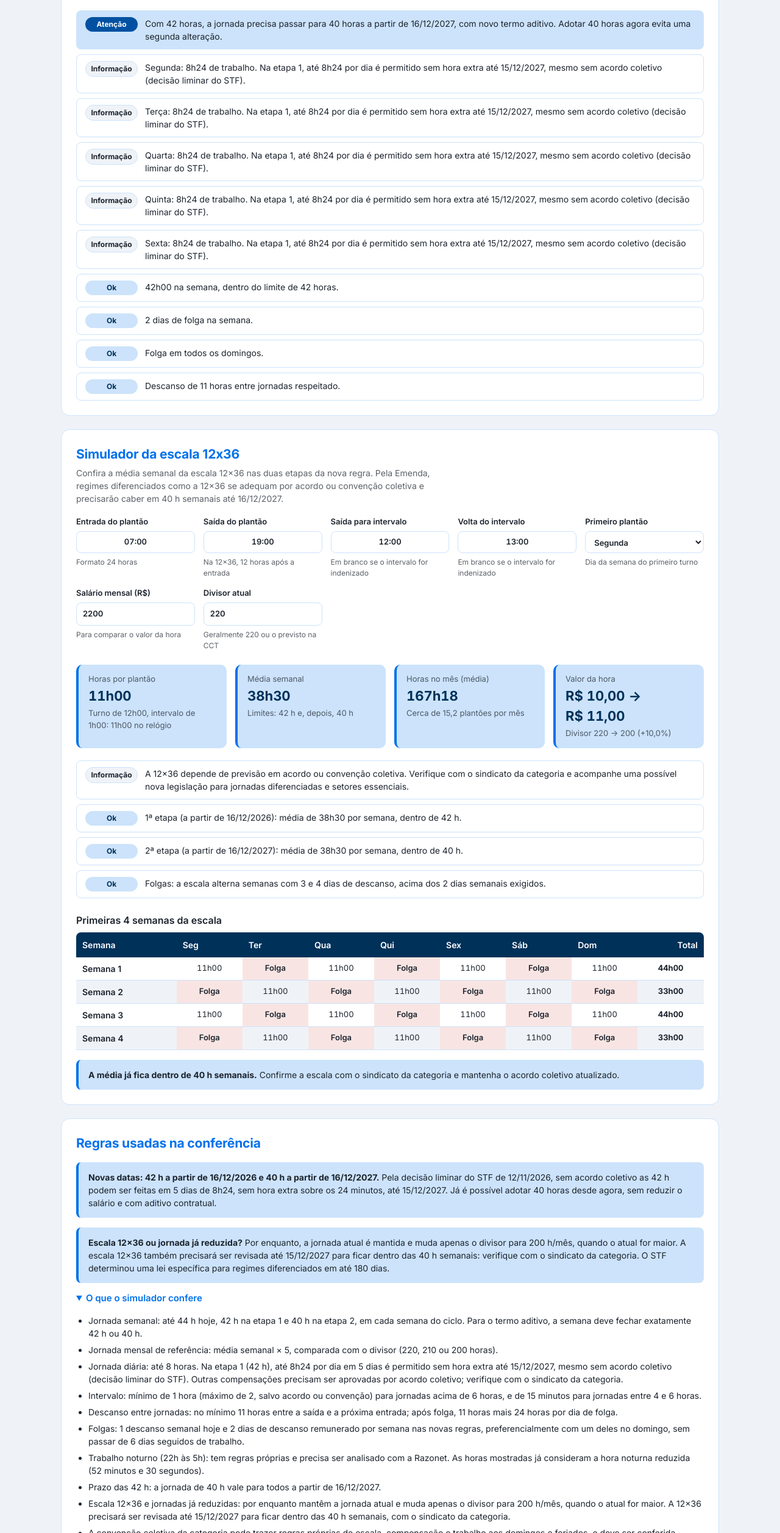
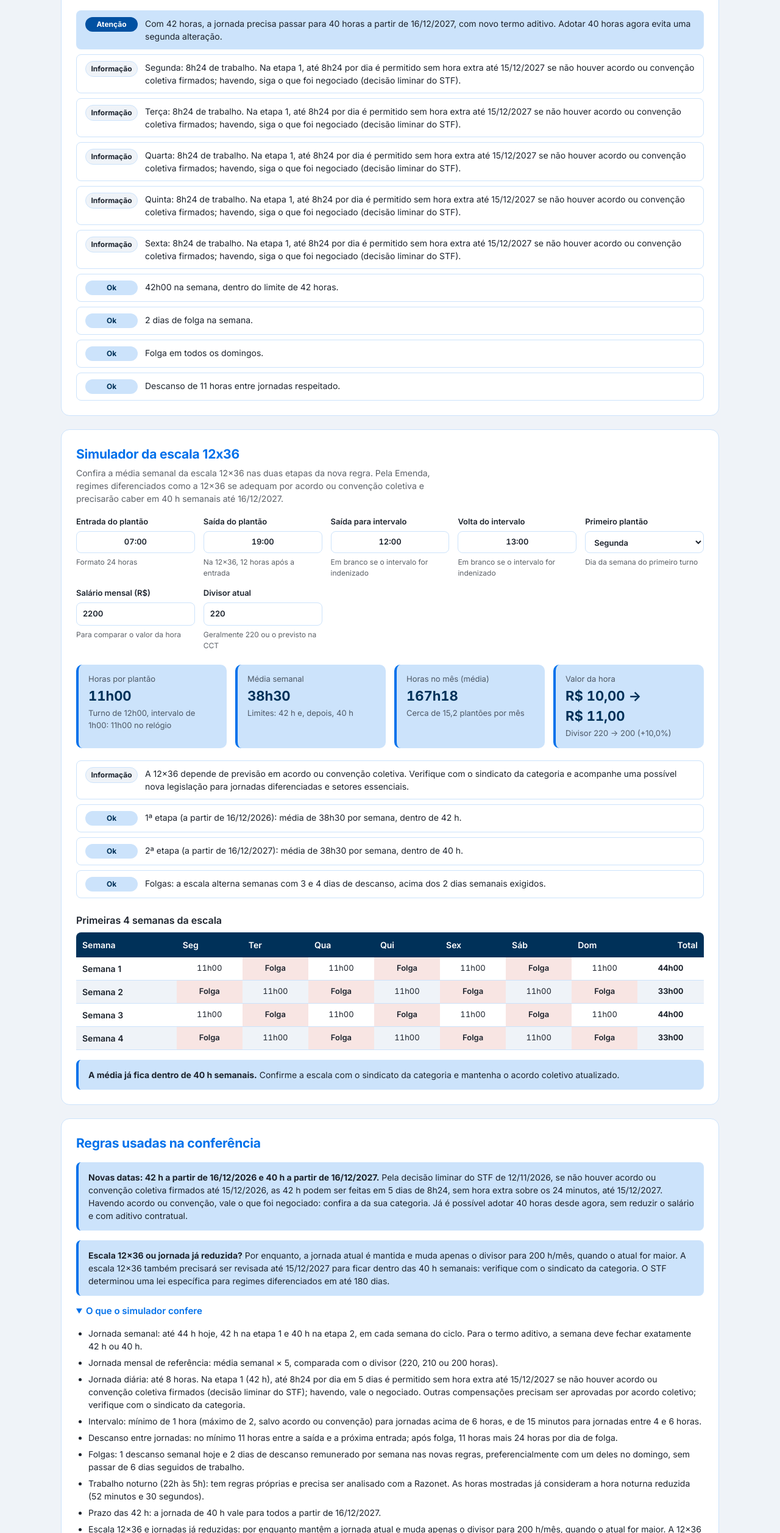
Before and after one commit to emanuellequaiatto-wq/Fim-da-escala-6x1, a plain HTML site: page simulador-escalas.html in a window 1280 px wide. Shown: the part 2164-4678 px from the top of the page at 61% size. Drawn offline with Linux system fonts and the light colour scheme.

Commit message:
Add files via upload

```diff
--- a/simulador-escalas.html
+++ b/simulador-escalas.html
@@ -238,7 +238,7 @@ footer p{margin:0 0 4px;opacity:.85}
   <section class="block" aria-labelledby="s4">
     <h2 id="s4">Regras usadas na conferência</h2>
     <div class="callout">
-      <p><strong>Novas datas: 42 h a partir de 16/12/2026 e 40 h a partir de 16/12/2027.</strong> Pela decisão liminar do STF de 12/11/2026, sem acordo coletivo as 42 h podem ser feitas em 5 dias de 8h24, sem hora extra sobre os 24 minutos, até 15/12/2027. Já é possível adotar 40 horas desde agora, sem reduzir o salário e com aditivo contratual.</p>
+      <p><strong>Novas datas: 42 h a partir de 16/12/2026 e 40 h a partir de 16/12/2027.</strong> Pela decisão liminar do STF de 12/11/2026, se não houver acordo ou convenção coletiva firmados até 15/12/2026, as 42 h podem ser feitas em 5 dias de 8h24, sem hora extra sobre os 24 minutos, até 15/12/2027. Havendo acordo ou convenção, vale o que foi negociado: confira a da sua categoria. Já é possível adotar 40 horas desde agora, sem reduzir o salário e com aditivo contratual.</p>
     </div>
     <div class="callout">
       <p><strong>Escala 12x36 ou jornada já reduzida?</strong> Por enquanto, a jornada atual é mantida e muda apenas o divisor para 200 h/mês, quando o atual for maior. A escala 12x36 também precisará ser revisada até 15/12/2027 para ficar dentro das 40 h semanais: verifique com o sindicato da categoria. O STF determinou uma lei específica para regimes diferenciados em até 180 dias.</p>
@@ -248,7 +248,7 @@ footer p{margin:0 0 4px;opacity:.85}
       <ul>
         <li>Jornada semanal: até 44 h hoje, 42 h na etapa 1 e 40 h na etapa 2, em cada semana do ciclo. Para o termo aditivo, a semana deve fechar exatamente 42 h ou 40 h.</li>
         <li>Jornada mensal de referência: média semanal × 5, comparada com o divisor (220, 210 ou 200 horas).</li>
-        <li>Jornada diária: até 8 horas. Na etapa 1 (42 h), até 8h24 por dia em 5 dias é permitido sem hora extra até 15/12/2027, mesmo sem acordo coletivo (decisão liminar do STF). Outras compensações precisam ser aprovadas por acordo coletivo; verifique com o sindicato da categoria.</li>
+        <li>Jornada diária: até 8 horas. Na etapa 1 (42 h), até 8h24 por dia em 5 dias é permitido sem hora extra até 15/12/2027 se não houver acordo ou convenção coletiva firmados (decisão liminar do STF); havendo, vale o negociado. Outras compensações precisam ser aprovadas por acordo coletivo; verifique com o sindicato da categoria.</li>
         <li>Intervalo: mínimo de 1 hora (máximo de 2, salvo acordo ou convenção) para jornadas acima de 6 horas, e de 15 minutos para jornadas entre 4 e 6 horas.</li>
         <li>Descanso entre jornadas: no mínimo 11 horas entre a saída e a próxima entrada; após folga, 11 horas mais 24 horas por dia de folga.</li>
         <li>Folgas: 1 descanso semanal hoje e 2 dias de descanso remunerado por semana nas novas regras, preferencialmente com um deles no domingo, sem passar de 6 dias seguidos de trabalho.</li>
@@ -332,7 +332,7 @@ footer p{margin:0 0 4px;opacity:.85}
       const L=cap(lab(wi,di));
       if(d.bad){ add('erro',`${L}: ${d.bad}`); return; }
       if(d.badInt) add('erro',`${L}: ${d.badInt}`);
-      if(st.regra==='e1'&&d.comp<=504){ if(d.comp>480) add('info',`${L}: ${hm(d.comp)} de trabalho. Na etapa 1, até 8h24 por dia é permitido sem hora extra até 15/12/2027, mesmo sem acordo coletivo (decisão liminar do STF).`); }
+      if(st.regra==='e1'&&d.comp<=504){ if(d.comp>480) add('info',`${L}: ${hm(d.comp)} de trabalho. Na etapa 1, até 8h24 por dia é permitido sem hora extra até 15/12/2027 se não houver acordo ou convenção coletiva firmados; havendo, siga o que foi negociado (decisão liminar do STF).`); }
       else if(d.comp>480) add('erro',`${L}: ${hm(d.comp)} de trabalho, acima de ${st.regra==='e1'?'8h24':'8 horas'}. Jornadas com compensação precisam ser aprovadas por acordo coletivo. Verifique com o sindicato da categoria.`);
       if(!d.badInt){
         if(d.worked>360){
```
Also changed, not shown: simulador-custos.html (+1 -1 lines), 3 other files.
